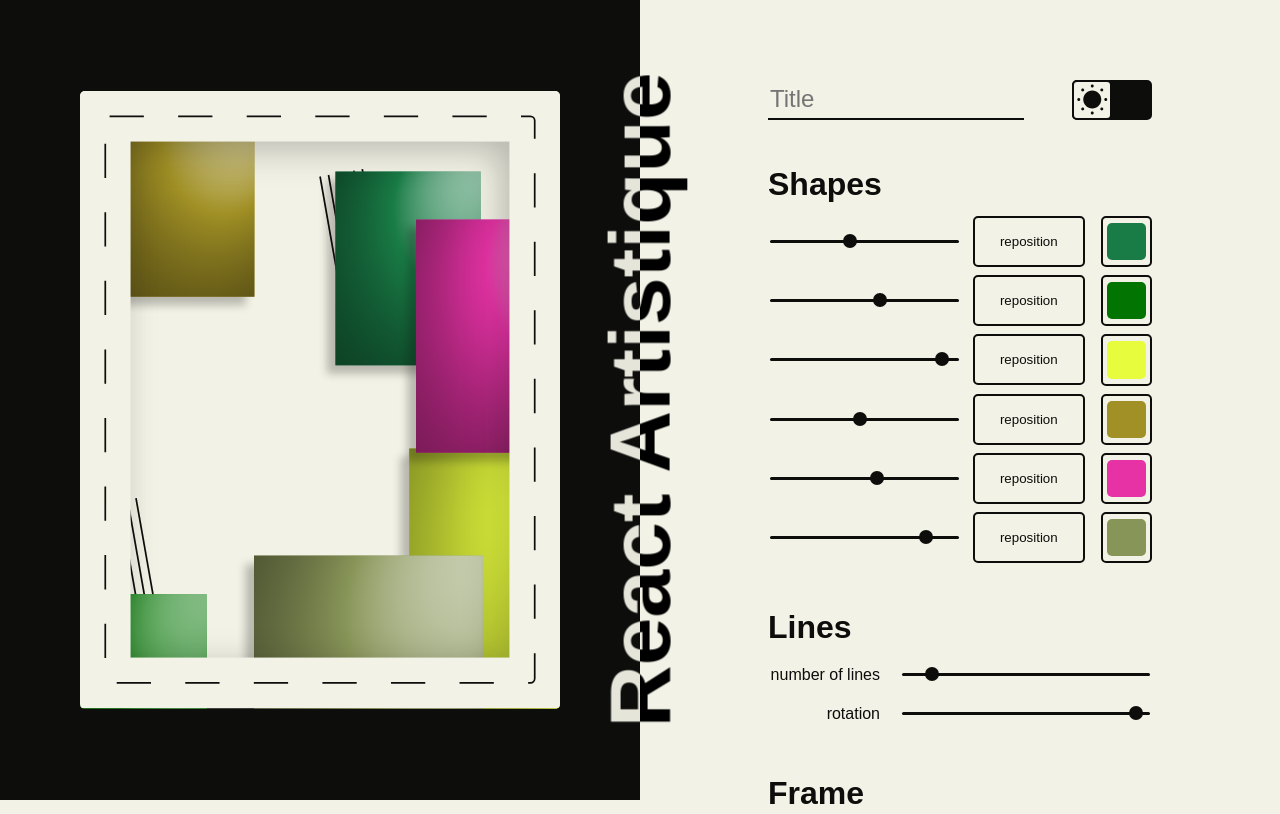
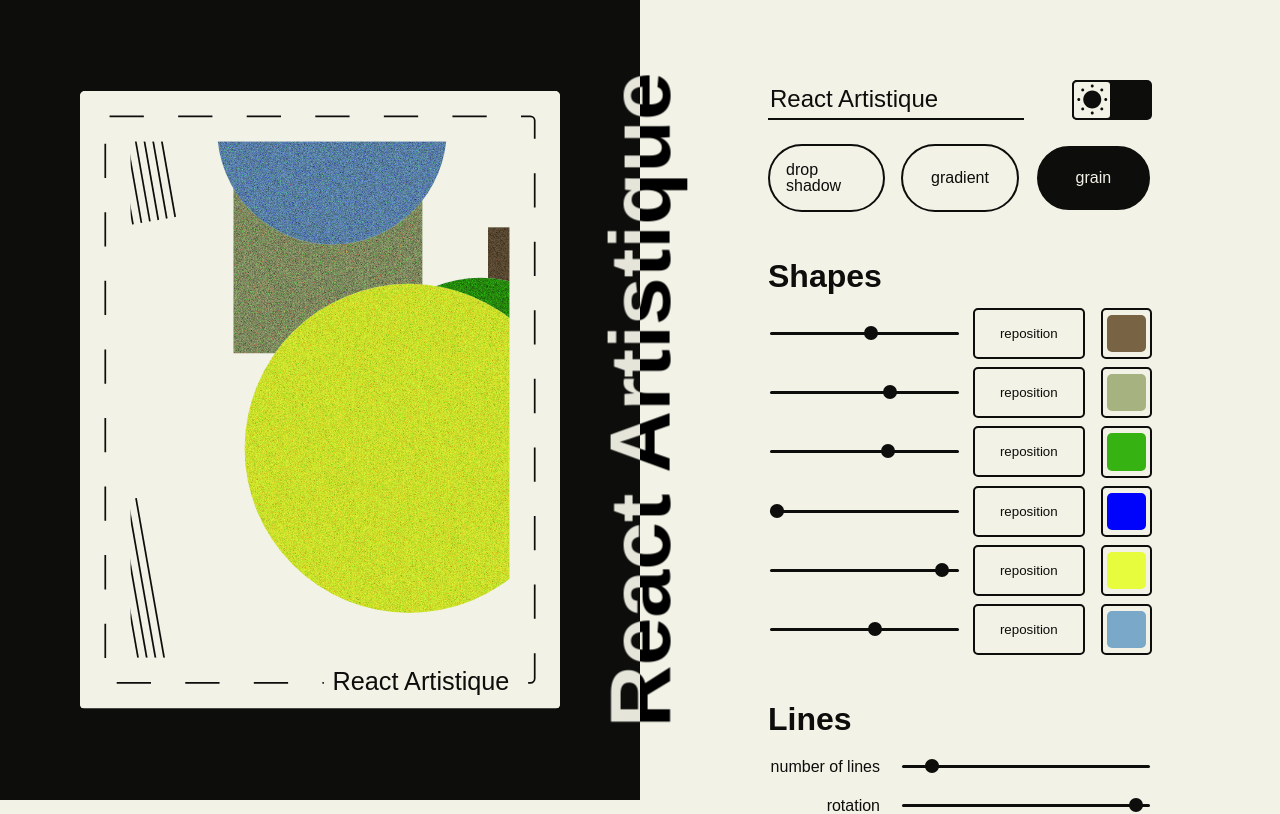
Before and after one commit to jitseD/react-artistique, a React (Vite) app: page / in a window 1280 px wide. Shown: the top 814 px of the page. Built offline with nearby package versions, Linux system fonts and the light colour scheme.

Commit message:
reactive styling added

```diff
--- a/src/App.css
+++ b/src/App.css
@@ -104,3 +104,18 @@ label {
 svg {
     border-radius: 5px;
 }
+
+.intro__wrapper {
+    display: grid;
+    grid-template-columns: 1fr min-content;
+    gap: 1.5rem 3rem;
+    width: 100%
+}
+
+.chips__wrapper {
+    grid-column: 1/-1;
+    grid-row: 2;
+    display: flex;
+    justify-content: space-between;
+    gap: 1rem;
+}
--- a/src/App.jsx
+++ b/src/App.jsx
@@ -1,6 +1,7 @@
 import { useState, useContext } from "react";
 import { canvas } from "./context/CanvasContext";
 import Canvas from "./components/Canvas";
+import Chip from "./components/Chip";
 import InputSection from "./components/InputSection";
 import Slider from "./components/Slider";
 import SliderWrapper from "./components/SliderWrapper";
@@ -9,6 +10,10 @@ import TextInput from "./components/TextInput";
 import Toggle from "./components/Toggle";
 import './App.css'
 
+
+const generateRandomBool = () => {
+  return Math.random() < 0.5
+}
 
 const generateRandomFrame = () => {
   const margin = Math.floor(Math.random() * 40) + 40;
@@ -19,7 +24,6 @@ const generateRandomFrame = () => {
 const generateRandomLines = () => {
   const total = Math.floor(Math.random() * 10) + 5;
   const rotation = Math.floor(Math.random() * 360);
-
   return { total, rotation };
 }
 
@@ -36,7 +40,7 @@ const generateRandomShape = (id, canvasContext, margin) => {
   const randomColor = `#${Math.floor(Math.random() * 0x1000000).toString(16).padStart(6, '0')}`;
   const randomX = Math.floor(Math.random() * canvasContext.width + margin) - margin * 2;
   const randomY = Math.floor(Math.random() * canvasContext.height + margin) - margin * 2;
-  const randomTypeCircle = Math.random() < 0.5;
+  const randomTypeCircle = generateRandomBool();
 
   return { id, size: randomSize, color: randomColor, pos: { x: randomX, y: randomY }, typeCircle: randomTypeCircle };
 }
@@ -44,8 +48,13 @@ const generateRandomShape = (id, canvasContext, margin) => {
 const App = () => {
   const canvasContext = useContext(canvas);
   const [colorMode, setColorMode] = useState({ darkMode: false, foreground: "#0D0D0C", background: "#F2F2E6" });
-  const [title, setTitle] = useState("");
+  const [title, setTitle] = useState("React Artistique");
   const [frame, setFrame] = useState(generateRandomFrame());
+  const [styling, setStyling] = useState({
+    dropShadow: generateRandomBool(),
+    gradient: generateRandomBool(),
+    grain: generateRandomBool()
+  });
   const [lines, setLines] = useState(generateRandomLines());
   const [linesPattern] = useState([
     generateRandomLinePattern("line1", canvasContext, frame.margin),
@@ -77,6 +86,11 @@ const App = () => {
   document.documentElement.style.setProperty('--c-fg', colorMode.foreground);
   document.documentElement.style.setProperty('--c-bg', colorMode.background);
 
+  const handleStylingChange = (property) => {
+    const newStyling = structuredClone(styling);
+    newStyling[property] = !styling[property]
+    setStyling(newStyling)
+  }
 
   const handleValueChange = (type, property, value) => {
     switch (type) {
@@ -93,6 +107,7 @@ const App = () => {
     }
   }
 
+
   return (
     <>
       <h1 className="title">React Artistique</h1>
@@ -103,16 +118,18 @@ const App = () => {
           shapes={shapes}
           title={title}
           colorMode={colorMode}
+          styling={styling}
         />
       </div>
       <div className="inputs">
-        <div style={{
-          display: "flex",
-          justifyContent: "space-between",
-          gap: "3rem"
-        }}>
+        <div className="intro__wrapper">
           <TextInput label="title" value={title} onValueChange={(v) => setTitle(v)} />
           <Toggle label="mode" value={colorMode.darkMode} onValueChange={handleColorModeChange} />
+          <div className="chips__wrapper">
+            <Chip name="drop shadow" value={styling.dropShadow} onClickChip={() => handleStylingChange("dropShadow")} />
+            <Chip name="gradient" value={styling.gradient} onClickChip={() => handleStylingChange("gradient")} />
+            <Chip name="grain" value={styling.grain} onClickChip={() => handleStylingChange("grain")} />
+          </div>
         </div>
         <InputSection title="shapes">
           <SliderWrapper>
--- a/src/components/Canvas.jsx
+++ b/src/components/Canvas.jsx
@@ -4,29 +4,34 @@ import { canvas } from "../context/CanvasContext";
 import Lines from "./Lines";
 import Shape from "./Shape";
 
-const Canvas = ({ frame, linesPattern, lines, shapes, title, colorMode }) => {
+const Canvas = ({ frame, linesPattern, lines, shapes, title, colorMode, styling }) => {
     const canvasContext = useContext(canvas);
-    const canvasMargin = {
-        width: canvasContext.width - frame.margin,
-        height: canvasContext.height - frame.margin,
-        heightHalf: canvasContext.height - frame.margin / 2,
-    }
     const textRef = useRef(null);
     const textBoxRef = useRef(null);
 
     useEffect(() => {
         const textBBox = textRef.current.getBBox();
         const textBoxAttributes = {
-            x: canvasMargin.width - textBBox.width - 10, y: canvasMargin.heightHalf - textBBox.height / 2 - 5,
-            width: textBBox.width + 20, height: textBBox.height + 10
+            x: canvasContext.width - frame.margin - textBBox.width - 10,
+            y: canvasContext.height - frame.margin / 2 - textBBox.height / 2 - 5,
+            width: textBBox.width + 20,
+            height: textBBox.height + 10
         }
         Object.entries(textBoxAttributes).forEach(([attribute, value]) => {
             textBoxRef.current.setAttribute(attribute, value);
         })
-    }, [canvasMargin, title]);
+    }, [canvasContext, frame, title]);
 
     return (
         <svg viewBox={`0 0 ${canvasContext.width} ${canvasContext.height}`}>
+            <defs>
+                <filter id="noise">
+                    <feTurbulence type="fractalNoise" baseFrequency="200" numOctaves="100" result="turbulence" />
+                    <feComposite operator="in" in="turbulence" in2="SourceAlpha" result="composite" />
+                    <feColorMatrix in="composite" type="luminanceToAlpha" />
+                    <feBlend in="SourceGraphic" in2="composite" mode="color-burn" />
+                </filter>
+            </defs>
             <rect // background
                 x="0" y="0" width="100%" height="100%"
                 fill={colorMode.background}
@@ -37,17 +42,17 @@ const Canvas = ({ frame, linesPattern, lines, shapes, title, colorMode }) => {
             ))}
 
             {shapes.map((value) => (
-                <Shape key={value.id} value={value} colorMode={colorMode} />
+                <Shape key={value.id} value={value} colorMode={colorMode} styling={styling} />
             ))}
 
             <rect // frame
-                className={`${colorMode.darkMode ? 'shadow__frame--darkmode' : 'shadow__frame'}`}
-                x={0 + frame.margin / 2} y={0 + frame.margin / 2} width={canvasMargin.width} height={canvasMargin.height}
+                className={`${styling.dropShadow ? colorMode.darkMode ? 'shadow__frame--darkmode' : 'shadow__frame' : ``}`}
+                x={0 + frame.margin / 2} y={0 + frame.margin / 2} width={canvasContext.width - frame.margin} height={canvasContext.height - frame.margin}
                 fill="none"
                 stroke={colorMode.background} strokeWidth={frame.margin}
             />
             <rect // dash
-                x={frame.margin / 2} y={frame.margin / 2} width={canvasMargin.width} height={canvasMargin.height}
+                x={frame.margin / 2} y={frame.margin / 2} width={canvasContext.width - frame.margin} height={canvasContext.height - frame.margin}
                 fill="none"
                 stroke={colorMode.foreground} strokeWidth="2" strokeDasharray={frame.dashes}
                 rx="5"
@@ -58,7 +63,7 @@ const Canvas = ({ frame, linesPattern, lines, shapes, title, colorMode }) => {
                 ref={textRef}
                 fontSize={frame.margin / 2} fontFamily="Arial, Helvetica, sans-serif"
                 textAnchor="end" dominantBaseline="middle"
-                x={canvasMargin.width} y={canvasMargin.heightHalf}
+                x={canvasContext.width - frame.margin} y={canvasContext.height - frame.margin / 2}
                 fill={colorMode.foreground}
             >{title}</text>
         </svg>
@@ -72,6 +77,7 @@ Canvas.propTypes = {
     shapes: PropTypes.array.isRequired,
     title: PropTypes.string.isRequired,
     colorMode: PropTypes.object.isRequired,
+    styling: PropTypes.object.isRequired,
 };
 
 export default Canvas
--- /dev/null
+++ b/src/components/Chip.css
@@ -0,0 +1,22 @@
+.chip {
+    width: 100%;
+    padding: 1rem;
+    display: grid;
+    place-items: center;
+    border: 2px solid;
+    border-radius: 100px;
+    transition: background-color 0.25s;
+}
+
+.chip--false {
+    background-color: var(--c-bg);
+    color: var(--c-fg);
+}
+.chip--true {
+    background-color: var(--c-fg);
+    color: var(--c-bg);
+}
+
+.chip:hover {
+    cursor: pointer;
+}
--- /dev/null
+++ b/src/components/Chip.jsx
@@ -0,0 +1,16 @@
+import PropTypes from "prop-types";
+import "./Chip.css"
+
+const Chip = ({ name, value, onClickChip }) => {
+    return (
+        <p className={`chip chip--${value}`} onClick={onClickChip}>{name}</p>
+    )
+}
+
+Chip.propTypes = {
+    name: PropTypes.string.isRequired,
+    value: PropTypes.bool.isRequired,
+    onClickChip: PropTypes.func.isRequired,
+};
+
+export default Chip
--- a/src/components/Shape.jsx
+++ b/src/components/Shape.jsx
@@ -1,57 +1,51 @@
 import PropTypes from "prop-types";
 import "./Shape.css"
 
-const Shape = ({ value, colorMode }) => {
+const Shape = ({ value, colorMode, styling }) => {
     const gradientId = `gradient-${value.id}`;
+    const fadeId = `fade-${value.id}`;
 
     return (
         <>
             <defs>
-                <radialGradient id={gradientId} r="100%" fx="100%" fy="0%">
-                    <stop offset="0%" stopColor="rgba(255,255,255,0.5)" />
-                    <stop offset="40%" stopColor={value.color} />
-                    <stop offset="100%" stopColor="rgba(0,0,0,0.5)" />
+                {value.typeCircle ? (
+                    <circle
+                        id={value.id}
+                        cx={value.pos.x} cy={value.pos.y} r={value.size}
+                    />
+                ) : (
+                    <rect
+                        id={value.id}
+                        x={value.pos.x} y={value.pos.y} width={value.size * 1.5} height={value.size * 2}
+                    />
+                )}
+                <mask id={gradientId}>
+                    <radialGradient id={fadeId} r="100%" fx="100%" fy="0%">
+                        <stop offset="0%" stopColor="white" />
+                        <stop offset="100%" stopColor="black" />
                     </radialGradient>
+                    <use href={`#${value.id}`} fill={`url(#${fadeId})`} />
+                </mask>
             </defs>
-            {value.typeCircle ? (
-                <>
-                    <circle // drop shadow
-                        className="shadow__shape"
-                        cx={value.pos.x - 10} cy={value.pos.y + 10} r={value.size}
+
+            {styling.dropShadow &&
+                <use // drop shadow
+                    href={`#${value.id}`} className="shadow__shape"
+                    x="-10" y="10"
                     fill={colorMode.foreground}
-                        stroke="none"
                 />
-                    <circle
-                        cx={value.pos.x} cy={value.pos.y} r={value.size}
+            }
+            <use
+                href={`#${value.id}`}
                 fill={value.color}
-                        stroke="none"
+                filter={styling.grain ? `url(#noise)` : ``}
             />
-                    <circle // gradient
-                        cx={value.pos.x} cy={value.pos.y} r={value.size}
-                        fill={`url(#${gradientId})`}
-                        stroke="none"
+            {styling.gradient &&
+                <use // gradient
+                    href={`#${value.id}`}
+                    fill={`url(#${fadeId})`} opacity="0.5"
                 />
-                </>
-            ) : (
-                <>
-                    <rect // drop shadow
-                        className="shadow__shape"
-                        x={value.pos.x - 10} y={value.pos.y + 10} width={value.size * 1.5} height={value.size * 2}
-                        fill={colorMode.foreground}
-                        stroke="none"
-                    />
-                    <rect
-                        x={value.pos.x} y={value.pos.y} width={value.size * 1.5} height={value.size * 2}
-                        fill={value.color}
-                        stroke="none"
-                    />
-                    <rect // gradient
-                        x={value.pos.x} y={value.pos.y} width={value.size * 1.5} height={value.size * 2}
-                        fill={`url(#${gradientId})`}
-                        stroke="none"
-                    />
-                </>
-            )}
+            }
         </>
     );
 }
@@ -59,6 +53,7 @@ const Shape = ({ value, colorMode }) => {
 Shape.propTypes = {
     value: PropTypes.object.isRequired,
     colorMode: PropTypes.object.isRequired,
+    styling: PropTypes.object.isRequired,
 };
 
 export default Shape
```
Also changed, not shown: src/components/Canvas.css (added, +8 -0 lines). Lines whose indentation alone changed are shown as unchanged.
